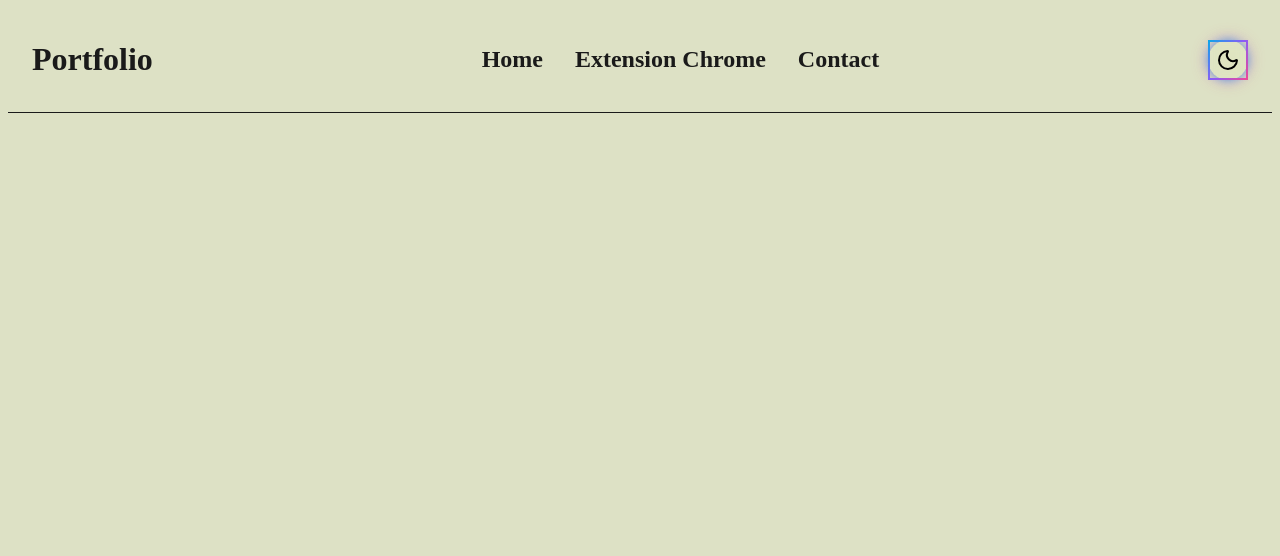
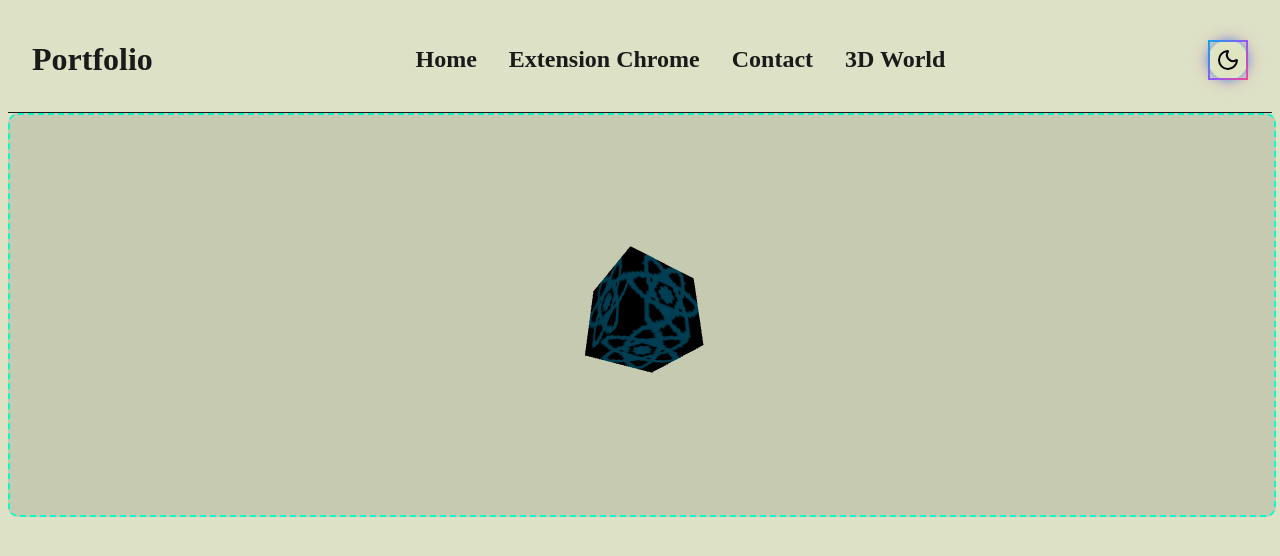
Before and after one commit to Elfspectrals/portfolioV2, a React (Vite) app: page /3DWorld in a window 1280 px wide. Shown: the top 556 px of the page. Built offline with nearby package versions, Linux system fonts and the light colour scheme.

Commit message:
threejs setup

```diff
--- a/package.json
+++ b/package.json
@@ -10,12 +10,15 @@
     "preview": "vite preview"
   },
   "dependencies": {
+    "@react-three/drei": "^10.1.2",
+    "@react-three/fiber": "^9.1.2",
     "clsx": "^2.1.1",
     "lucide-react": "^0.513.0",
     "react": "^19.1.0",
     "react-dom": "^19.1.0",
     "react-icons": "^5.5.0",
-    "react-router-dom": "^7.6.2"
+    "react-router-dom": "^7.6.2",
+    "three": "^0.177.0"
   },
   "devDependencies": {
     "@eslint/js": "^9.25.0",
--- a/src/App.tsx
+++ b/src/App.tsx
@@ -4,11 +4,14 @@ import { setTheme } from './utils/theme';
 import { Routes, Route } from 'react-router-dom';
 import Contact from './pages/Contact';
 import ExtensionChrome from './pages/ExtensionChrome';
+import ThreeDWorld from './pages/3DWorld';
+
 
 const navLinks = [
   { label: 'Home', href: '/' },
   { label: 'Extension Chrome', href: '/extension-chrome' },
   { label: 'Contact', href: '/contact' },
+  { label: '3D World', href: '/3DWorld' },
 ];
 
 const themeOptions = [
@@ -42,6 +45,8 @@ function App() {
       <Routes>
         <Route path="/contact" element={<Contact />} />
         <Route path="/extension-chrome" element={<ExtensionChrome />} />
+        <Route path="/3DWorld" element={<ThreeDWorld />} />
+
       </Routes>
     </>
   );
--- /dev/null
+++ b/src/components/ThreeDImage/ThreeDImage.module.scss
@@ -0,0 +1,8 @@
+.container {
+  width: 100%;
+  height: 400px;
+  border: 2px dashed #00ffc8;
+  border-radius: 10px;
+  overflow: hidden;
+  background: rgba(0, 0, 0, 0.1);
+}
--- /dev/null
+++ b/src/components/ThreeDImage/ThreeDImage.tsx
@@ -0,0 +1,40 @@
+import React, { useRef } from 'react';
+import { Canvas, useFrame, useLoader } from '@react-three/fiber';
+import { OrbitControls } from '@react-three/drei';
+import * as THREE from 'three';
+import image from '../../assets/react.svg';
+import styles from './ThreeDImage.module.scss';
+
+const TexturedBox: React.FC = () => {
+  const meshRef = useRef<THREE.Mesh>(null!);
+  const texture = useLoader(THREE.TextureLoader, image);
+
+  useFrame((state, delta) => {
+    if (meshRef.current) {
+      meshRef.current.rotation.x += delta * 0.5;
+      meshRef.current.rotation.y += delta * 0.5;
+    }
+  });
+
+  return (
+    <mesh ref={meshRef}>
+      <boxGeometry args={[1.5, 1.5, 1.5]} />
+      <meshStandardMaterial map={texture} />
+    </mesh>
+  );
+};
+
+export const ThreeDImage: React.FC = () => {
+  return (
+    <div className={styles.container}>
+      <Canvas>
+        <ambientLight intensity={0.3} />
+        <pointLight position={[5, 5, 5]} intensity={0.8} />
+        <TexturedBox />
+        <OrbitControls />
+      </Canvas>
+    </div>
+  );
+};
+
+export default ThreeDImage;
--- /dev/null
+++ b/src/pages/3DWorld.module.scss
@@ -0,0 +1,8 @@
+.container {
+  width: 100%;
+  height: 400px;
+  border: 2px dashed #00ffc8;
+  border-radius: 10px;
+  overflow: hidden;
+  background: rgba(0, 0, 0, 0.1);
+}
--- /dev/null
+++ b/src/pages/3DWorld.tsx
@@ -0,0 +1,8 @@
+import React from 'react';
+import ThreeDImage from '../components/ThreeDImage/ThreeDImage';
+
+const ThreeDWorld: React.FC = () => {
+  return <ThreeDImage />;
+};
+
+export default ThreeDWorld;
```
Also changed, not shown: 1 other file (tests, documents, lock files or other folders).
